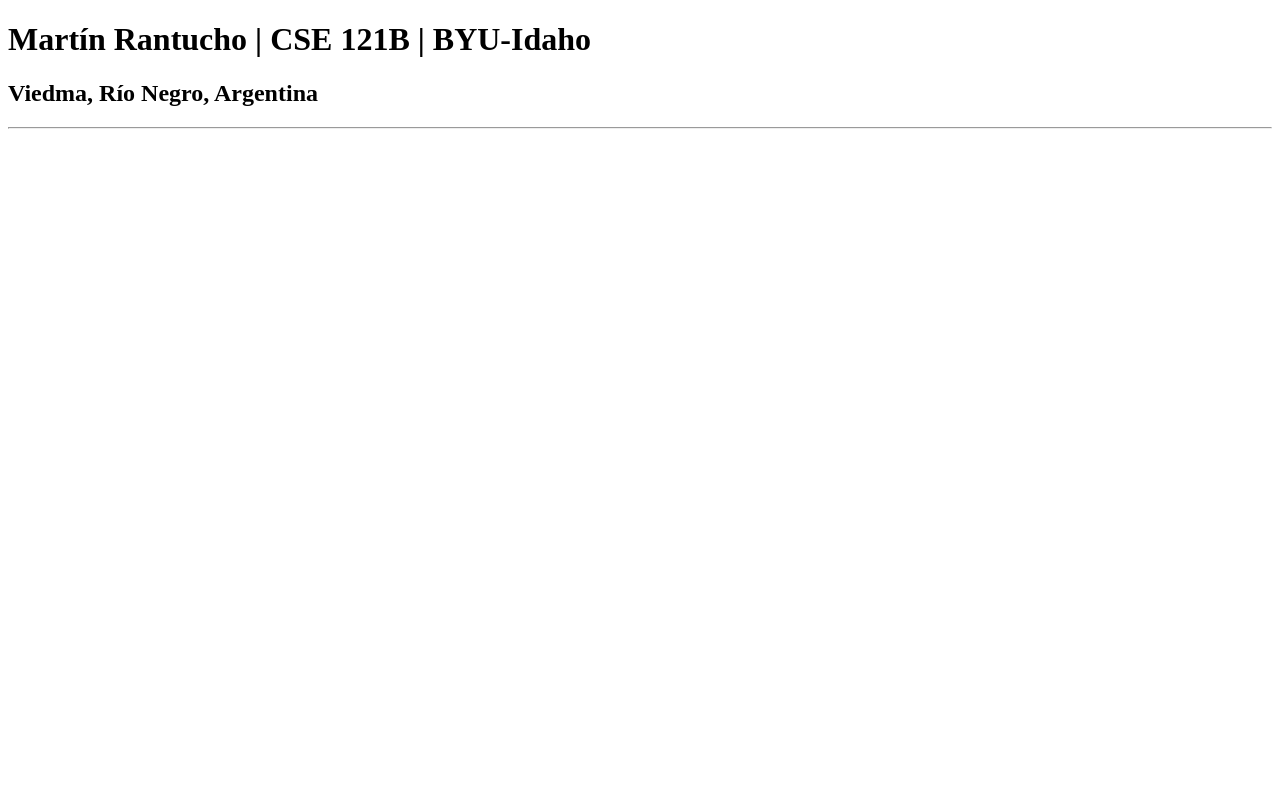
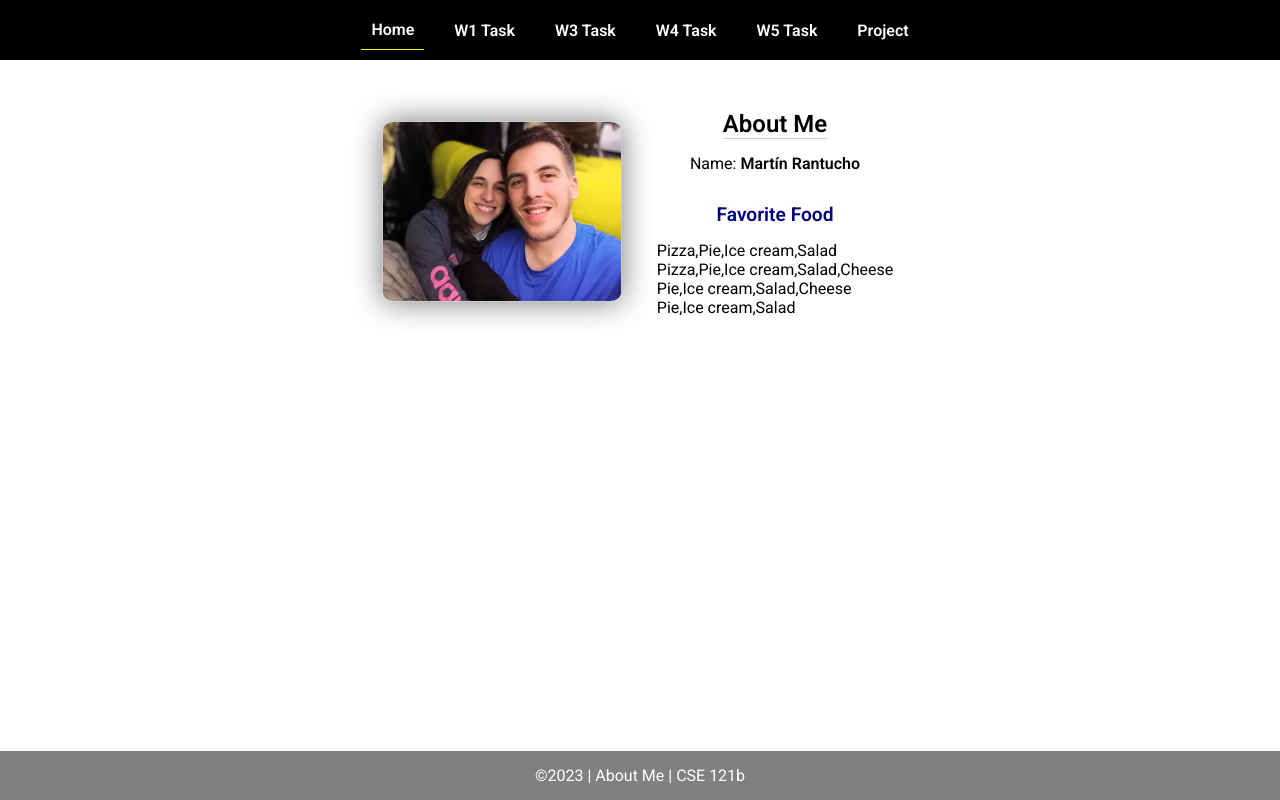
Before and after one commit to RantuchoM/cse121b, a plain HTML site: page index.html in a window 1280 px wide. Drawn offline with Linux system fonts and the light colour scheme.

Commit message:
W02 - Programming Tasks

```diff
--- a/index.html
+++ b/index.html
@@ -1,14 +1,45 @@
 <!DOCTYPE html>
 <html lang="en">
+
 <head>
   <meta charset="UTF-8">
-  <meta name="viewport" content="width=device-width,initial-scale=1.0">
-  <title>Martín Rantucho | CSE 121B | BYU-Idaho</title>
+  <meta name="viewport" content="width=device-width, initial-scale=1.0">
+  <title>About Me | CSE 121b | W02: Programming Tasks</title>
+  <link rel="preconnect" href="https://fonts.googleapis.com">
+  <link rel="preconnect" href="https://fonts.gstatic.com" crossorigin>
+  <link href="https://fonts.googleapis.com/css2?family=Roboto:wght@400;600&display=swap"
+    rel="stylesheet">
+  <link rel="stylesheet" href="styles/main.css">
 </head>
+
 <body>
-    <h1>Martín Rantucho | CSE 121B | BYU-Idaho</h1>
-    <h2>Viedma, Río Negro, Argentina</h2>
-    <hr>
+  <nav>
+    <ul id="menu">
+      <li><a id="toggleMenu">&equiv;</a></li>
+      <li><a href="index.html" class="active">Home</a></li>
+      <li><a href="w01-task.html">W1 Task</a></li>
+      <li><a href="w03-task.html">W3 Task</a></li>
+      <li><a href="w04-task.html">W4 Task</a></li>
+      <li><a href="w05-task.html">W5 Task</a></li>
+      <li><a href="project.html">Project</a></li>
+    </ul>
+  </nav>
+  <main id="home">
+    <picture>
+      <img src="images/placeholder.png" alt="Placeholder Image">
+    </picture>
+    <section>
+      <h1>About Me</h1>
+      <div class="info">Name: <span id="name"></span></div>
+      <h2>Favorite Food</h2>
+      <div class="block" id="food"></div>
+    </section>
+  </main>
+  <footer>
+    &copy;<span id="year"></span> | About Me | CSE 121b
+  </footer>
+  <script src="scripts/main.js"></script>
+  <script src="scripts/w02-task.js"></script>
+</body>
 
-</body>
 </html>
--- /dev/null
+++ b/scripts/main.js
@@ -0,0 +1,9 @@
+// copyright year
+document.querySelector('#year').textContent = new Date().getFullYear();
+
+// toggle menu in small view
+const toggleMenu = () => {
+    document.querySelector('#menu').classList.toggle('open');
+}
+
+document.querySelector('#toggleMenu').addEventListener('click', toggleMenu);
--- /dev/null
+++ b/scripts/w02-task.js
@@ -0,0 +1,52 @@
+/* W02-Task - Profile Home Page */
+
+/* Step 1 - Setup type tasks - no code required */
+
+/* Step 2 - Variables */
+let fullName = "Martín Rantucho";
+let currentYear = new Date().getFullYear();
+let profilePicture = "images/Profile.jpg"
+
+
+
+/* Step 3 - Element Variables */
+const nameElement = document.getElementById('name');
+const foodElement = document.getElementById('food');
+const year = document.querySelector('#year');
+const imageElement = document.querySelector('img[alt="Placeholder Image"]');
+
+nameElement.innerHTML = `<strong>${fullName}<\strong>`;
+
+year.textContent = currentYear;
+imageElement.setAttribute('src',profilePicture);
+imageElement.setAttribute('alt',`Profile image of ${fullName}}`);
+
+let favoriteFoods = ['Pizza','Pie','Ice cream','Salad'];
+foodElement.innerHTML += `${favoriteFoods}`;
+
+// adding new food
+let newFood = 'Cheese';
+favoriteFoods.push(newFood);
+foodElement.innerHTML += `<br>${favoriteFoods}`;
+
+// removing first
+favoriteFoods.shift();
+foodElement.innerHTML += `<br>${favoriteFoods}`;
+
+// removing last
+favoriteFoods.pop();
+foodElement.innerHTML += `<br>${favoriteFoods}`;
+
+
+
+
+
+
+/* Step 4 - Adding Content */
+
+
+
+
+
+
+/* Step 5 - Array */
--- /dev/null
+++ b/styles/main.css
@@ -0,0 +1,157 @@
+/* Universal Selector */
+* {
+    margin: 0;
+    padding: 0;
+    box-sizing: border-box;
+}
+
+/* HTML Selectors */
+body {
+    font-family: 'Roboto', Helvetica, sans-serif;
+}
+
+nav {
+    background-color: black;
+    width: 100%;
+    position: fixed;
+    top: 0;
+}
+
+nav ul {
+    display: flex;
+    flex-direction: column;
+    align-items: center;
+    max-width: fit-content;
+    margin: 0 auto;
+}
+
+nav ul li {
+    flex: 1 1 auto;
+}
+
+nav ul li:first-child {
+    display: block;
+    font-size: 2rem;
+}
+
+nav ul li:first-child a {
+    padding: 1px 10px;
+}
+
+nav ul li {
+    display: none;
+    list-style: none;
+    margin: 10px;
+}
+
+nav ul li a {
+    display: block;
+    padding: 10px;
+    text-decoration: none;
+    font-weight: 600;
+    color: white;
+    text-align: center;
+}
+
+nav ul li a:hover {
+    background-color: #efefef;
+    color: black;
+}
+
+h1, h2 {
+    text-align: center;
+    margin-bottom: 15px;
+
+}
+
+h1 {
+border-bottom: 1px solid #ccc;
+}
+
+h2 {
+    font-size: 1.2rem;
+    color: navy;
+    text-align: center;
+    margin-top: 30px;
+}
+
+main {
+    margin-top: 125px;
+    display: grid;
+    grid-template-columns: 1fr;
+    grid-gap: 20px;
+    align-items: center;
+    justify-content: center;
+}
+
+picture {
+    margin: 0 auto;
+}
+
+picture img {
+    width: 240px;
+    height: auto;
+    border-radius: 5%;
+    border: 1px solid #ccc;
+    box-shadow: 0 0 30px #777;
+}
+
+section {
+    display: flex;
+    flex-direction: column;
+    align-items: center;
+    margin: 10px
+}
+
+label {
+    margin: 15px 0;
+}
+
+footer {
+    background-color: gray;
+    color: white;
+    padding: 15px;
+    text-align: center;
+    width: 100%;
+    position: fixed;
+    bottom: 0;
+}
+
+/* Class Selectors */
+.active {
+    border-bottom: 1px solid yellow;
+}
+
+.open li {
+    display: block;
+}
+
+.block {
+    display: block;
+}
+
+/* ID Selectors */
+
+/* Media Queries */
+@media only screen and (min-width: 32.5em) {
+    nav ul {
+        flex-direction: row;
+    }
+
+    nav ul li:first-child {
+        display: none;
+    }
+
+    nav ul li {
+        display: block;
+    }
+
+    main {
+        margin: 100px auto 20px;
+        grid-template-columns: 250px 1fr;
+        max-width: -moz-fit-content;
+        max-width: fit-content;
+
+    }
+
+}
```
Also changed, not shown: index-old.html (added, +14 -0 lines), images/Profile.jpg (added), images/placeholder.png (added), 1 other file.
